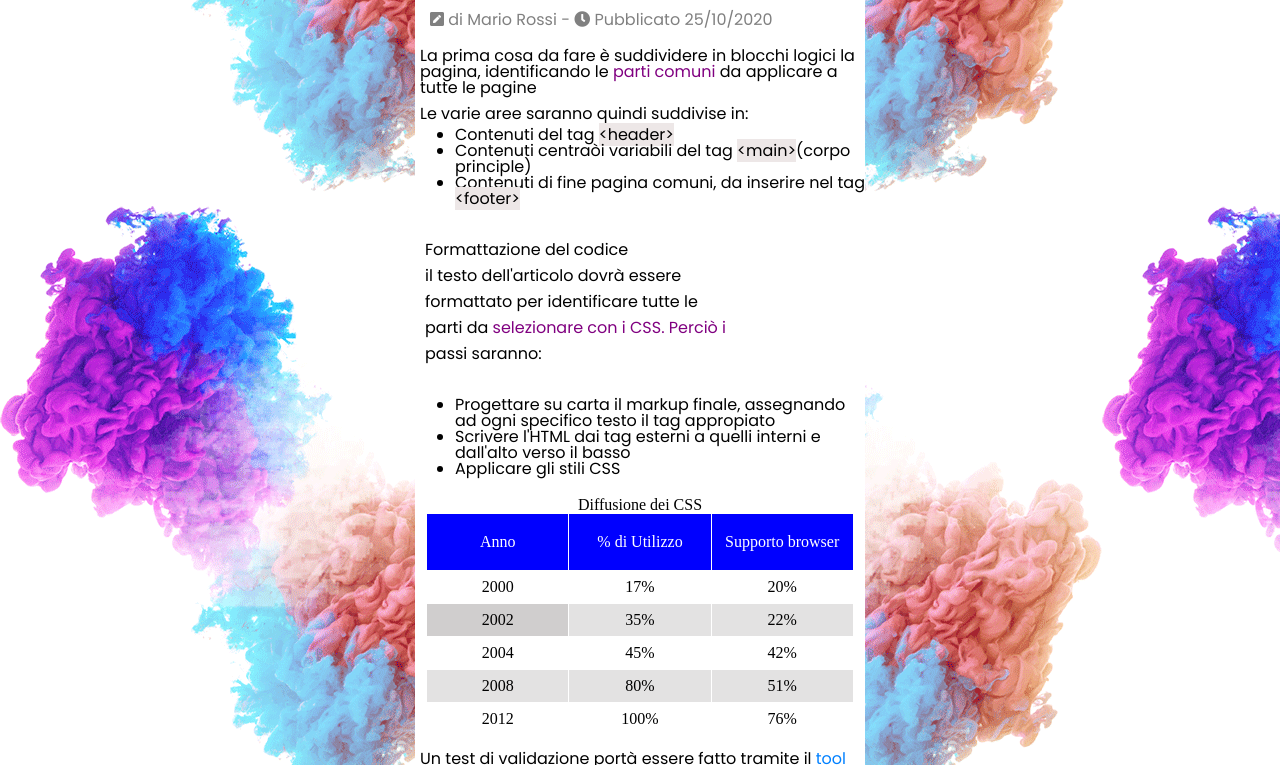
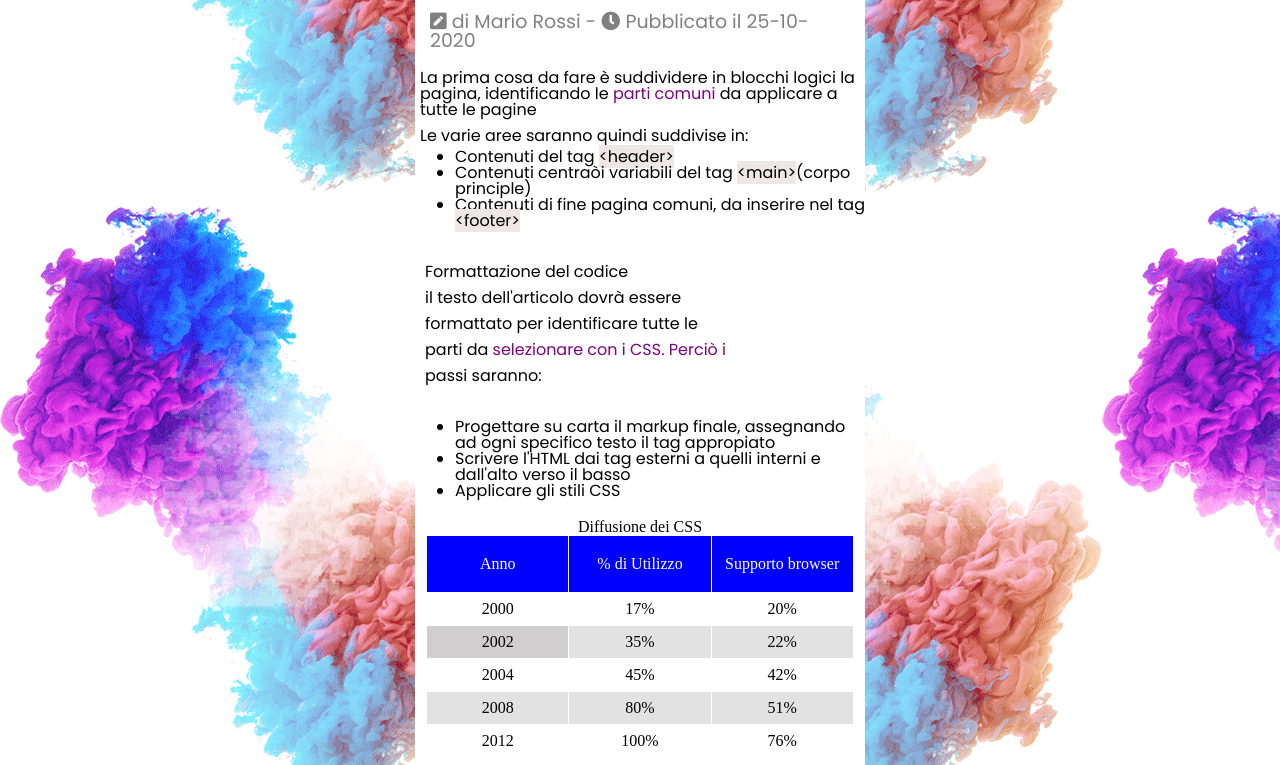
Before and after one commit to Francesco-Zac/U1-W1-D4, a plain HTML site: page index.html in a window 1280 px wide. Shown: the part 418-1183 px from the top of the page. Drawn offline with Linux system fonts and the light colour scheme.

Commit message:
Aggiornamento

```diff
--- a/assets/css/style.css
+++ b/assets/css/style.css
@@ -69,6 +69,10 @@ h4 {
   margin: 5px;
   padding: 5px;
   color: grey;
+  font-family: "Poppins", sans-serif;
+  font-weight: 200;
+  font-style: normal;
+  font-size: 19px;
 }
 
 main ul li span {
@@ -146,5 +150,6 @@ h4 {
 }
 footer {
   margin-top: 25px;
+  text-align: center;
   background-color: #255568;
 }
--- a/index.html
+++ b/index.html
@@ -28,7 +28,7 @@
     <main>
       <h1></i>Come creare un template per i post</h1>
       <div class="info">
-        <p><i class="fas fa-pen-square"></i></i> di Mario Rossi - <i class="fas fa-clock"></i> Pubblicato 25/10/2020</p>
+        <p><i class="fas fa-pen-square"></i></i> di Mario Rossi - <i class="fas fa-clock"></i> Pubblicato il 25-10-2020</p>
       </div class="Lista">
       <p>La prima cosa da fare è suddividere in blocchi logici la pagina, identificando le <span class="Viola">parti comuni</span> da applicare a tutte le pagine</p>
       <p>Le varie aree saranno quindi suddivise in:</p>
```
